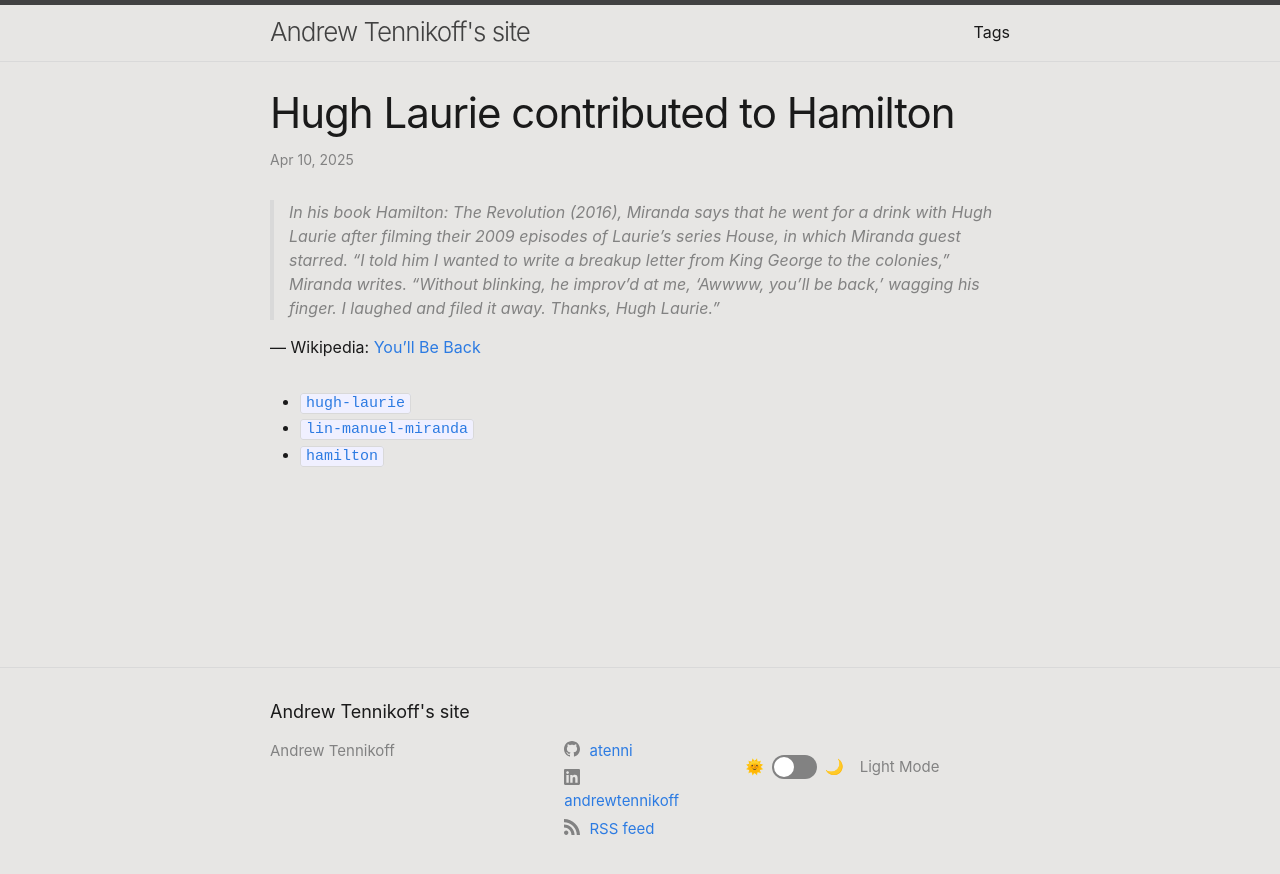
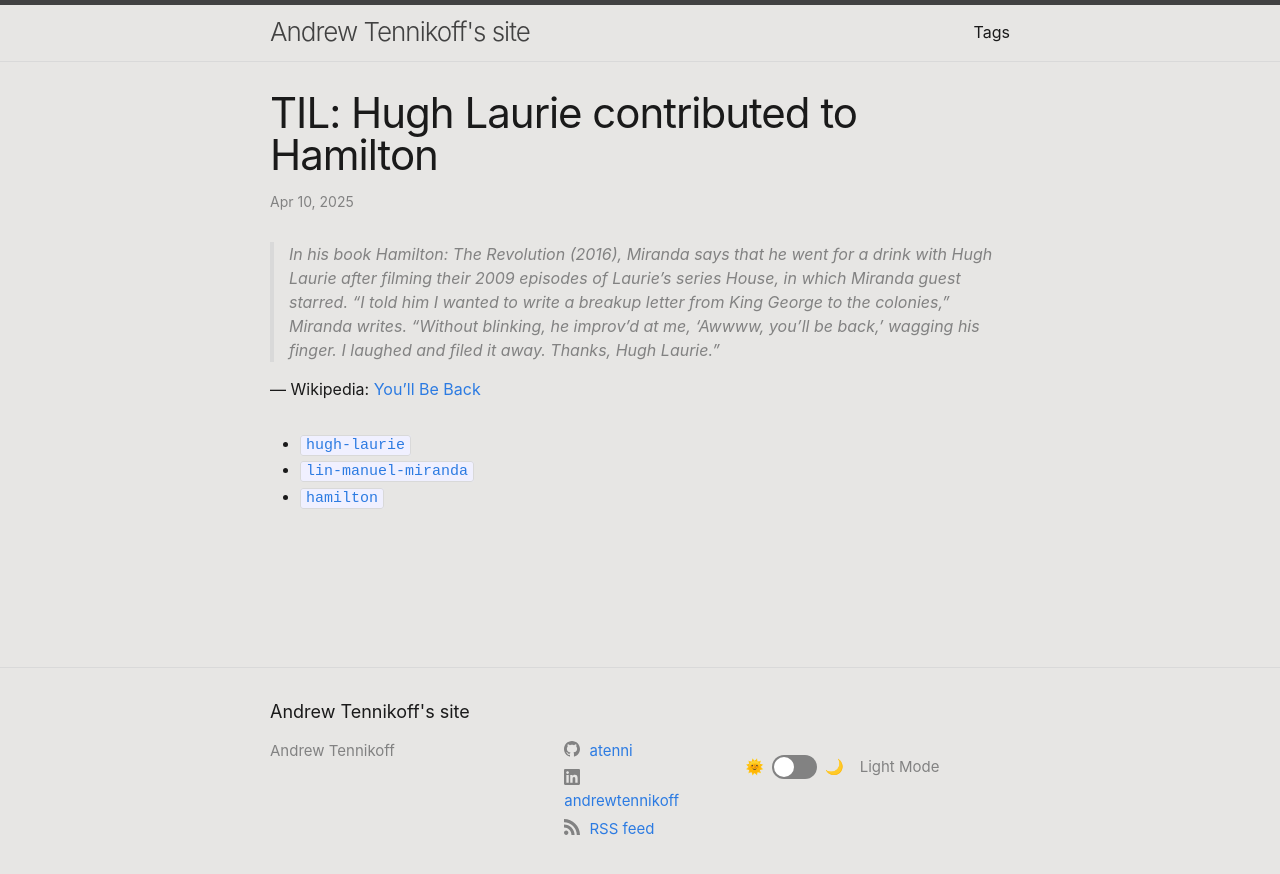
Before and after one commit to atenni/atenni.github.io, a Jekyll site: the page built from til/_posts/2025-04-10-hugh-laurie-lin-manuel-miranda.md, in a window 1280 px wide. Shown: the top 874 px of the page. Built offline with Jekyll 4.4.1, drawn with Linux system fonts in a browser that asks for light colours.

Commit message:
feat: add TIL to the heading of til posts

```diff
--- a/_layouts/post.html
+++ b/_layouts/post.html
@@ -8,7 +8,8 @@ layout: default
 >
   <header class="post-header">
     <h1 class="post-title p-name" itemprop="name headline">
-      {{ page.title | escape }}
+      {%- if page.categories contains 'til' %}TIL: {% endif -%}
+      {{- page.title | escape -}}
     </h1>
     <p class="post-meta">
       <time
```
